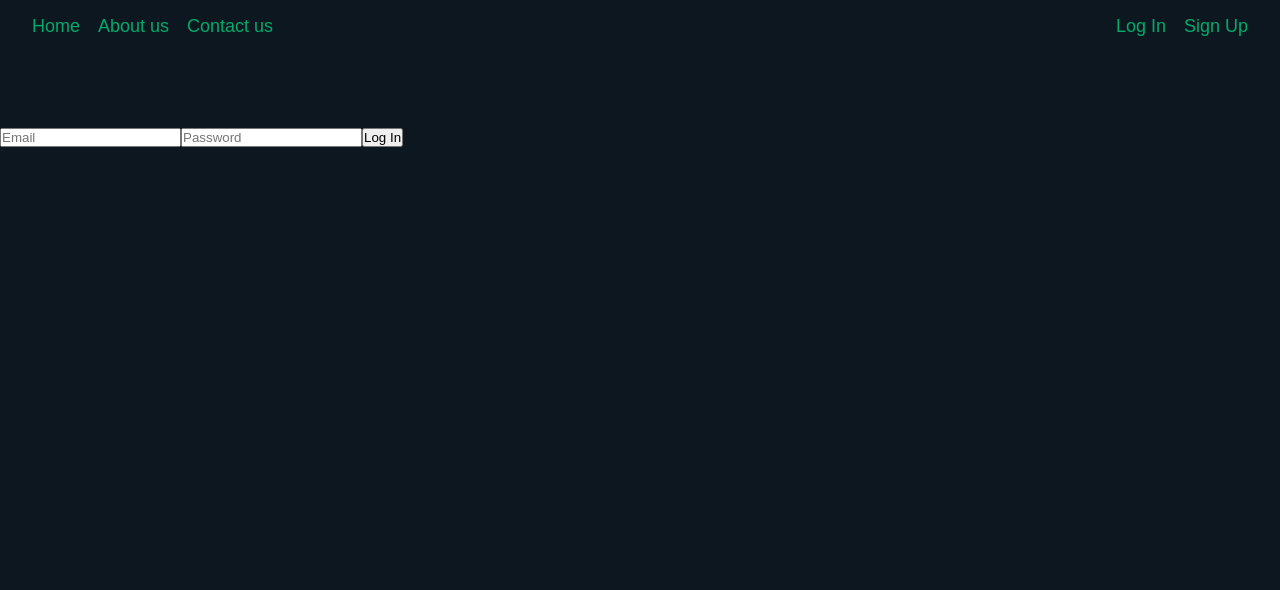
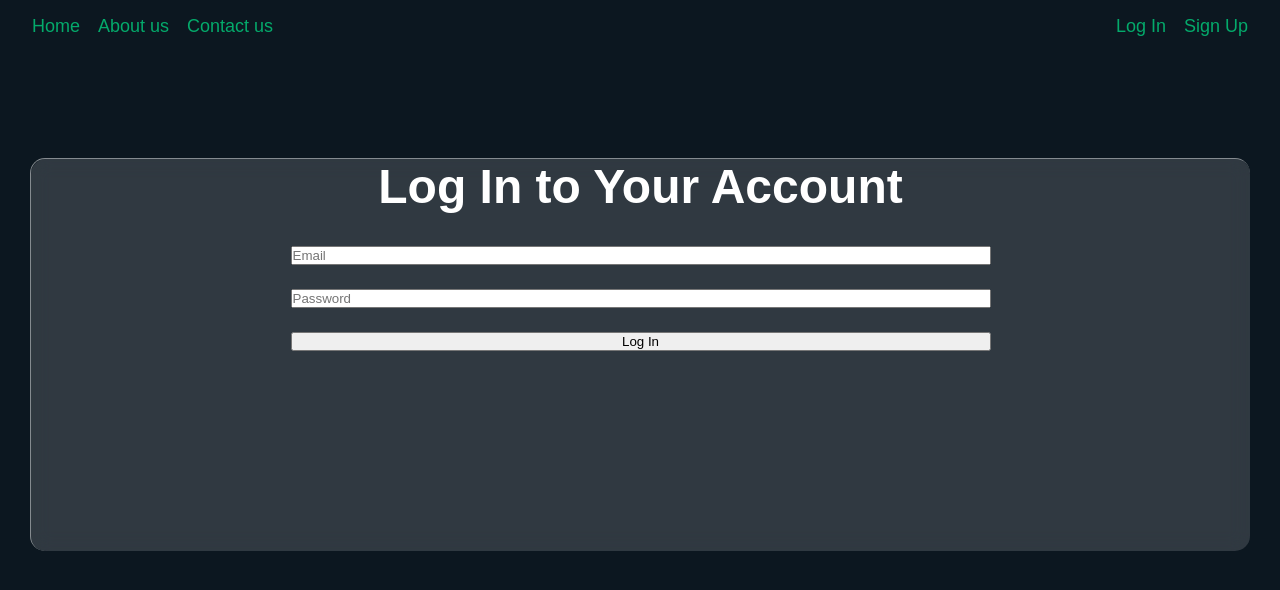
Before and after one commit to SookX/FreshEd, a React (Vite) app in the folder frontend/: page /login in a window 1280 px wide. Shown: the top 590 px of the page. Built offline with nearby package versions, Linux system fonts and the light colour scheme; a web font is replaced by a local one.

Commit message:
Glass Children

```diff
--- a/frontend/src/components/Glass.jsx
+++ b/frontend/src/components/Glass.jsx
@@ -1,7 +1,7 @@
 import React, { useState, useEffect } from 'react';
 import VanillaTilt from 'vanilla-tilt';
 
-const Glass = () => {
+const Glass = ({ children, className }) => {
     const [mousePosition, setMousePosition] = useState({ x: 0, y: 0 });
 
     const handleMouseMove = (e) => {
@@ -23,16 +23,16 @@ const Glass = () => {
     }, []);
 
     return (
-        <section className="section-balala">
             <div className="glassmorphism-container" onMouseMove={handleMouseMove}>
                 <div className="glassmorphism-div" >
+                { children }
                     <div className="color-overlay" style={{
                         left: mousePosition.x + 'px',
                         top: mousePosition.y + 'px',
                     }} />
+
                 </div>
             </div>
-        </section >
     );
 };
 
--- a/frontend/src/css/account.css
+++ b/frontend/src/css/account.css
@@ -1,3 +1,28 @@
 .section-account {
     padding: 12.8rem 0 9.6rem 0;
 }
+
+.account-container {
+    /* background-color: aqua; */
+
+    /* max-width: 70rem; */
+}
+
+.account-text-box {
+    margin-bottom: 3.2rem;
+}
+
+.account-heading {
+    text-align: center;
+    font-size: 4.8rem;
+}
+
+.form-account {
+    /* background-color: red; */
+
+    display: flex;
+    flex-direction: column;
+    gap: 2.4rem;
+    margin: 0 auto;
+    max-width: 70rem;
+}
--- a/frontend/src/css/glass.css
+++ b/frontend/src/css/glass.css
@@ -1,17 +1,17 @@
-.section-balala {
+/* .section-balala { */
     /* background-image: url("../img/bacgroundimage.jpg"); */
-    background-color: var(--bg);
+    /* background-color: var(--bg);
     background-repeat: no-repeat;
     background-position: center;
     background-size: cover;
     min-height: 100vh;
     padding: 12.8rem 0 15rem 0;
-}
+} */
 
 .glassmorphism-container {
     position: relative;
-    width: 300px;
-    height: 200px;
+    /* width: 70rem; */
+    /* height: 40rem; */
     border-radius: 15px;
     backdrop-filter: blur(10px);
 }
--- a/frontend/src/css/header.css
+++ b/frontend/src/css/header.css
@@ -27,14 +27,14 @@
 
     box-shadow: 0 0 1.2rem rgba(0,0,0,0.7);
 
-    border-bottom: 2px solid var(--green-shade-1);
+    /* border-bottom: 2px solid var(--green-shade-1); */
 
     z-index: 1;
 
     animation: fly-in 0.3s;
 }
 
-/* .sticky .main-header::after {
+.sticky .main-header::after {
     content: '';
     display: block;
     height: 2px;
@@ -45,7 +45,7 @@
     bottom: 0;
     left: 0;
     z-index: 2;
-} */
+}
 
 @keyframes fly-in {
     from {
--- a/frontend/src/screens/Login.jsx
+++ b/frontend/src/screens/Login.jsx
@@ -3,10 +3,13 @@ import axios from 'axios'
 import { DataContext } from "../context/DataContext";
 
 import '../css/account.css'
+import Glass from "../components/Glass";
 
 const Login = () => {
     const { loggedIn, setLoggedIn, navigate } = useContext(DataContext)
 
+
+    // LOG IN SYSTEM
     useEffect(() => {
         if(loggedIn) navigate('/')
     }, [loggedIn])
@@ -44,8 +47,15 @@ const Login = () => {
         }
     }
 
+
     return (
-        <form onSubmit={(e) => handleSubmit(e)} className="section-account">
+        <section  className="section-account">
+            <Glass>
+                <div className="account-text-box">
+                    <h2 className="account-heading">Log In to Your Account</h2>
+                </div>
+
+                <form onSubmit={(e) => handleSubmit(e)} className="form-account">
                     <input
                         type="email"
                         placeholder="Email"
@@ -62,6 +72,8 @@ const Login = () => {
 
                     <button type="submit">Log In</button>
                 </form>
+            </Glass>
+        </section>
     )
 }
 
```
Lines whose indentation alone changed are shown as unchanged.
